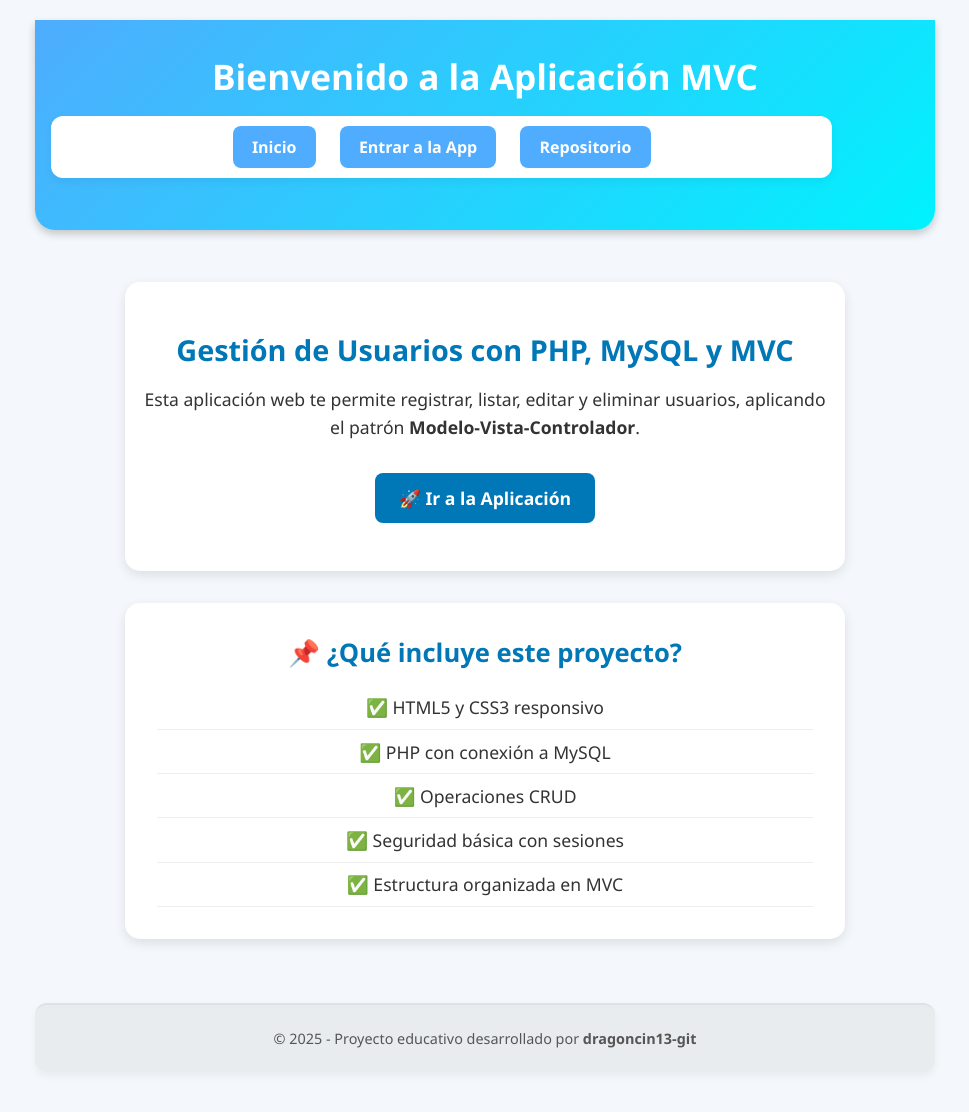
After one commit to dragoncin13-git/mvc-app, a PHP site: page /index.html in a window 1280 px wide. The commit adds this page. Shown: the whole page, without its empty margins (155-1124 px from the left). Run offline with PHP 8.4, Linux system fonts and the light colour scheme.

Commit message:
Se añade index.html

```diff
--- /dev/null
+++ b/index.html
@@ -0,0 +1,121 @@
+<!DOCTYPE html>
+<html lang="es">
+<head>
+  <meta charset="UTF-8">
+  <meta name="viewport" content="width=device-width, initial-scale=1.0">
+  <title>MVC App - Bienvenido</title>
+  <link rel="stylesheet" href="estilos.css">
+  <style>
+    /* Fuente moderna y reset */
+    * { margin: 0; padding: 0; box-sizing: border-box; }
+    body { font-family: "Segoe UI", Tahoma, Geneva, Verdana, sans-serif; background: #f4f7fb; color: #333; }
+
+    header {
+      background: linear-gradient(135deg, #4facfe, #00f2fe);
+      color: white;
+      padding: 2rem 1rem;
+      text-align: center;
+      border-radius: 0 0 20px 20px;
+      box-shadow: 0 4px 8px rgba(0,0,0,0.2);
+    }
+    header h1 { font-size: 2.2rem; margin-bottom: 1rem; }
+
+    nav ul { list-style: none; display: flex; justify-content: center; gap: 1.5rem; }
+    nav a {
+      text-decoration: none;
+      color: white;
+      font-weight: bold;
+      padding: 0.6rem 1.2rem;
+      border-radius: 8px;
+      transition: background 0.3s;
+    }
+    nav a:hover { background: rgba(255,255,255,0.2); }
+
+    .hero {
+      text-align: center;
+      padding: 3rem 1rem;
+      max-width: 800px;
+      margin: 2rem auto;
+      background: white;
+      border-radius: 15px;
+      box-shadow: 0 4px 12px rgba(0,0,0,0.1);
+    }
+    .hero h2 { font-size: 1.8rem; margin-bottom: 1rem; color: #0077b6; }
+    .hero p { font-size: 1.1rem; margin-bottom: 2rem; line-height: 1.6; }
+    .btn {
+      display: inline-block;
+      padding: 0.8rem 1.5rem;
+      background: #0077b6;
+      color: white;
+      border-radius: 8px;
+      text-decoration: none;
+      font-weight: bold;
+      transition: background 0.3s;
+    }
+    .btn:hover { background: #023e8a; }
+
+    .about {
+      max-width: 900px;
+      margin: 2rem auto;
+      padding: 2rem;
+      background: white;
+      border-radius: 15px;
+      box-shadow: 0 4px 12px rgba(0,0,0,0.1);
+    }
+    .about h2 { margin-bottom: 1rem; font-size: 1.6rem; color: #0077b6; }
+    .about ul { list-style: none; }
+    .about li {
+      padding: 0.6rem 0;
+      border-bottom: 1px solid #eee;
+    }
+
+    footer {
+      text-align: center;
+      padding: 1.5rem;
+      margin-top: 2rem;
+      background: #e9ecef;
+      border-top: 2px solid #dee2e6;
+      font-size: 0.9rem;
+      color: #555;
+    }
+  </style>
+</head>
+<body>
+  <header>
+    <h1>Bienvenido a la Aplicación MVC</h1>
+    <nav>
+      <ul>
+        <li><a href="index.html">Inicio</a></li>
+        <li><a href="index.php">Entrar a la App</a></li>
+        <li><a href="https://github.com/dragoncin13-git/mvc-app" target="_blank">Repositorio</a></li>
+      </ul>
+    </nav>
+  </header>
+
+  <main>
+    <section class="hero">
+      <h2>Gestión de Usuarios con PHP, MySQL y MVC</h2>
+      <p>
+        Esta aplicación web te permite registrar, listar, editar y eliminar usuarios, aplicando el patrón
+        <strong>Modelo-Vista-Controlador</strong>.
+      </p>
+      <a href="index.php" class="btn">🚀 Ir a la Aplicación</a>
+    </section>
+
+    <section class="about">
+      <h2>📌 ¿Qué incluye este proyecto?</h2>
+      <ul>
+        <li>✅ HTML5 y CSS3 responsivo</li>
+        <li>✅ PHP con conexión a MySQL</li>
+        <li>✅ Operaciones CRUD</li>
+        <li>✅ Seguridad básica con sesiones</li>
+        <li>✅ Estructura organizada en MVC</li>
+      </ul>
+    </section>
+  </main>
+
+  <footer>
+    © 2025 - Proyecto educativo desarrollado por <strong>dragoncin13-git</strong>
+  </footer>
+</body>
+</html>
```
Also changed, not shown: index.php (+10 -0 lines).
